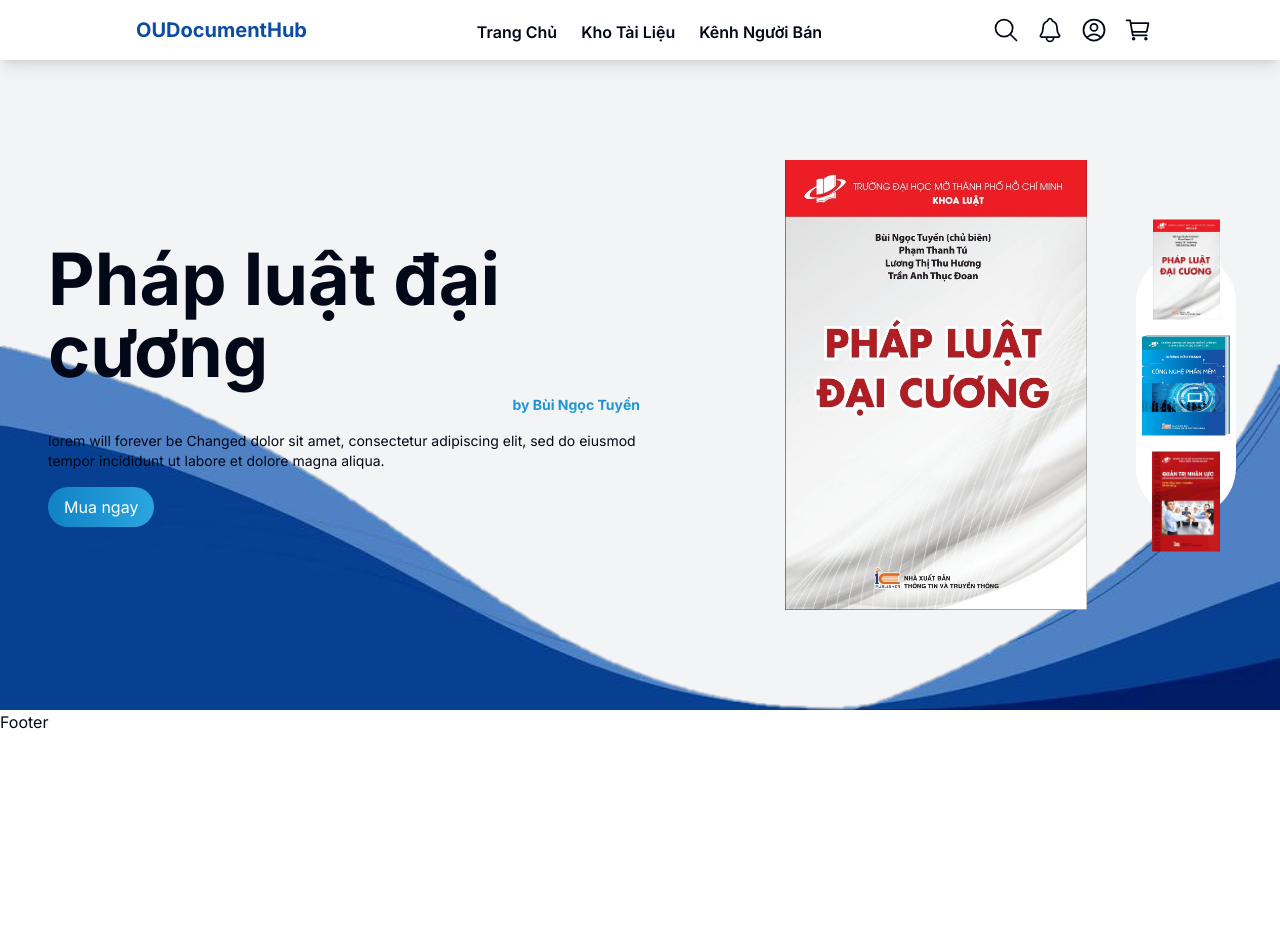
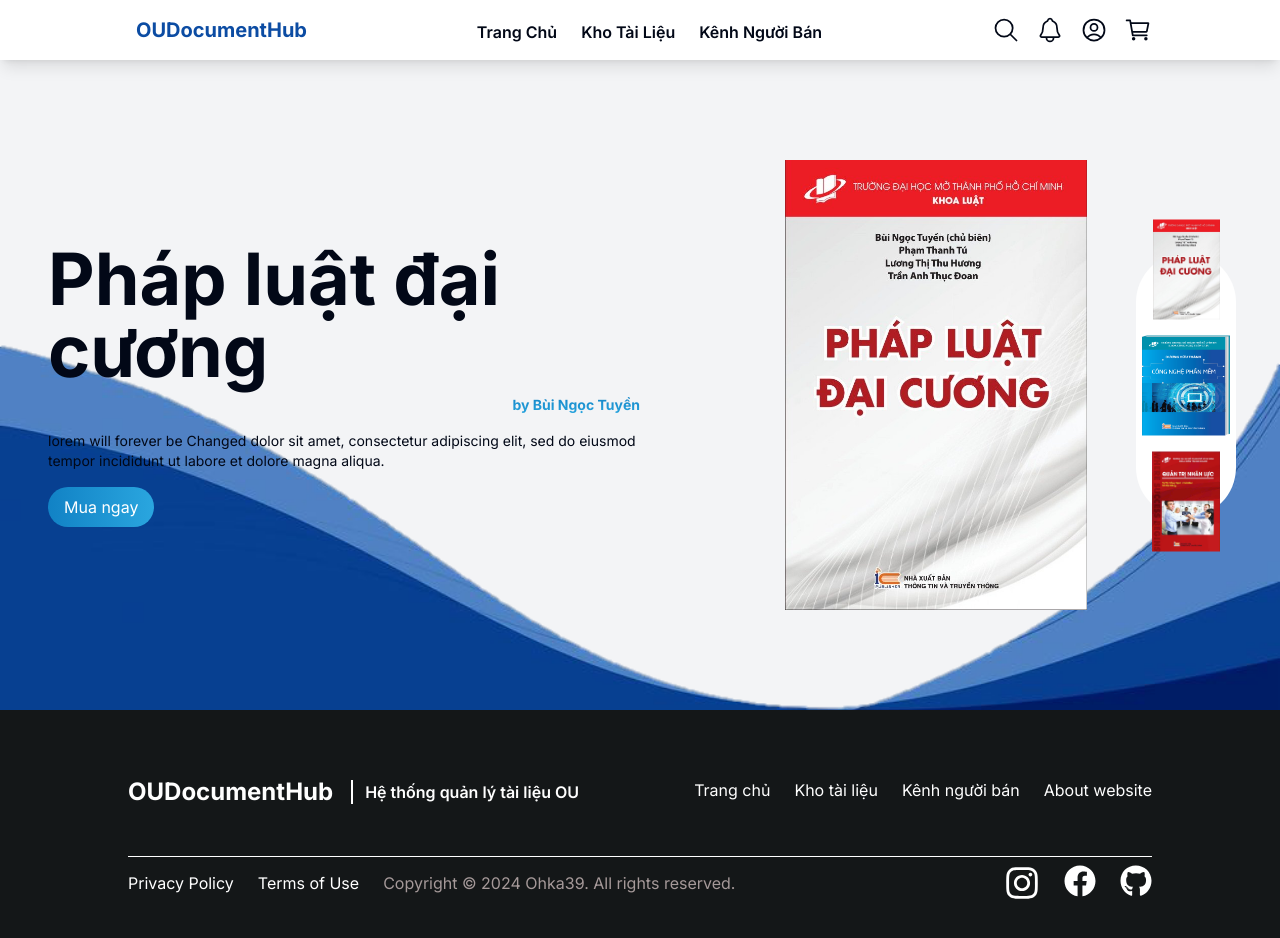
Before and after one commit to OhKa39/ou-document-hub, a Next.js app in the folder frontend/: page / in a window 1280 px wide. Shown: the top 938 px of the page. Before the commit the page ends 800 px from the top, so only its background shows below. Built offline with nearby package versions, Linux system fonts and the light colour scheme.

Commit message:
Feat(footer): Add footer component

```diff
--- a/frontend/components/Footer.tsx
+++ b/frontend/components/Footer.tsx
@@ -1,9 +1,79 @@
-import React from 'react'
+import Link from 'next/link';
+import React from 'react';
+import { FaInstagram } from 'react-icons/fa';
+import { FaGithub } from 'react-icons/fa';
+import { FaFacebook } from 'react-icons/fa';
 
+type headerItemType = {
+  id: Number;
+  link: string;
+  name: string;
+};
+
+const headerItems: headerItemType[] = [
+  {
+    id: 1,
+    link: '#',
+    name: 'Trang chủ',
+  },
+  {
+    id: 2,
+    link: '#',
+    name: 'Kho tài liệu',
+  },
+  {
+    id: 3,
+    link: '#',
+    name: 'Kênh người bán',
+  },
+  {
+    id: 4,
+    link: '#',
+    name: 'About website',
+  },
+];
 const Footer = () => {
   return (
-    <div>Footer</div>
-  )
-}
+    <div className="align-center flex min-h-[665px] justify-center bg-[var(--neutral-07)] md:min-h-[249px]">
+      <div className="container md:px-8 lg:px-32">
+        {/* header-footer */}
+        <div className="align-center flex flex-col justify-center text-center md:flex-row md:justify-between md:py-4">
+          <div className="mt-[50px] flex flex-col md:flex-row md:gap-8">
+            <h1 className="relative pb-6 text-2xl font-bold text-[var(--neutral-01)] after:mx-auto after:mt-5 after:block after:h-[2px] after:w-6 after:bg-white md:pb-0 md:after:absolute md:after:-right-5 md:after:-top-4 md:after:h-6 md:after:w-[2px]" data-testid="Title">
+              OUDocumentHub
+            </h1>
+            <h3 className="inline-block text-base font-semibold text-[var(--neutral-01)] md:my-auto" data-testid="VietnamseTitle">
+              Hệ thống quản lý tài liệu OU
+            </h3>
+          </div>
+          <ul className="mt-6 flex flex-col gap-6 md:mt-[52px] md:flex-row">
+            {headerItems.map((item, idx) => (
+              <li key={idx} className="md:py-auto text-[var(--neutral-01)]" data-testid="NavigationItem">
+                <Link href={item.link}>{item.name}</Link>
+              </li>
+            ))}
+          </ul>
+        </div>
+        {/* line */}
+        <div className="mx-auto mt-8 h-[1px] w-[100%] bg-white"></div>
+        {/* end-of-footer */}
+        <div className="flex flex-col items-center md:flex-row md:justify-between">
+          <div className="px-auto order-1 mt-6 flex gap-6 text-white md:order-2 md:mt-2">
+            <FaInstagram size={36} className="cursor-pointer" data-testid="Instagram"/>
+            <FaFacebook size={32} className="cursor-pointer" data-testid="Facebook"/>
+            <FaGithub size={32} className="cursor-point" data-testid='Github'/>
+          </div>
+          <div className="px-auto order-2 mt-6 flex flex-col text-white md:order-1 md:mt-2 md:flex-row md:justify-between md:gap-6">
+            <div className="aligh-center flex justify-center gap-6">
+              <h3>Privacy Policy</h3>
+              <h3>Terms of Use</h3>
+            </div>
+            <h4 className="mt-8 text-center text-[#a59999] md:mt-0">Copyright © 2024 Ohka39. All rights reserved.</h4>
+          </div>
+        </div>
+      </div>
+    </div>
+  );
+};
 
-export default Footer
+export default Footer;
```
Also changed, not shown: 1 other file (tests, documents, lock files or other folders).
